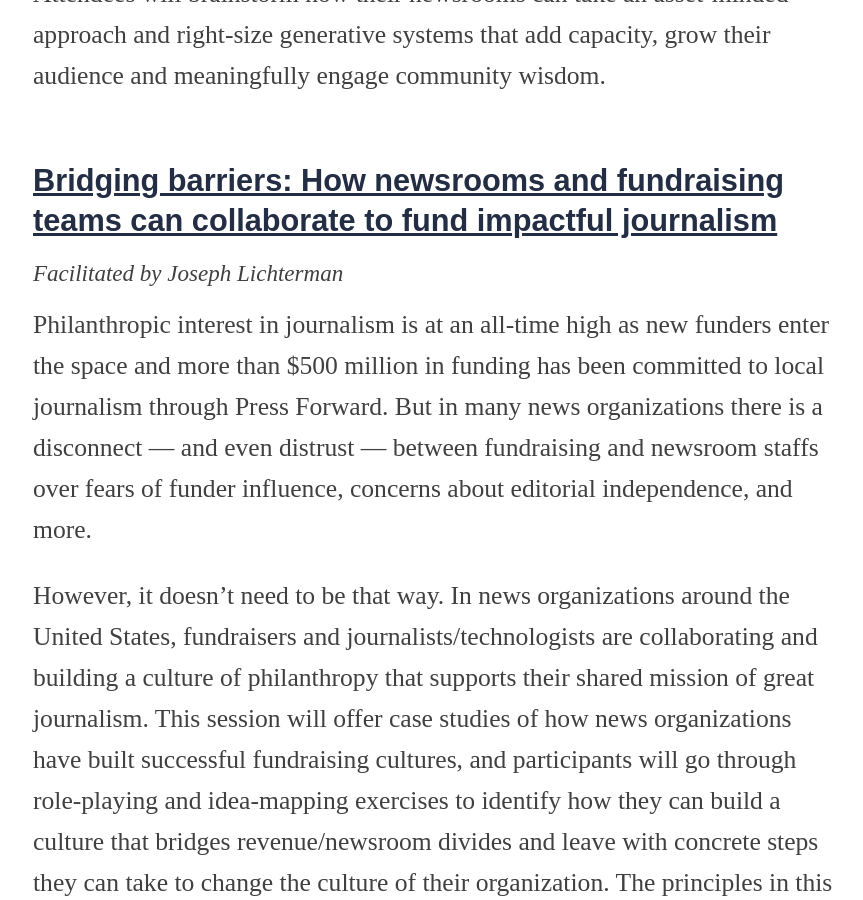
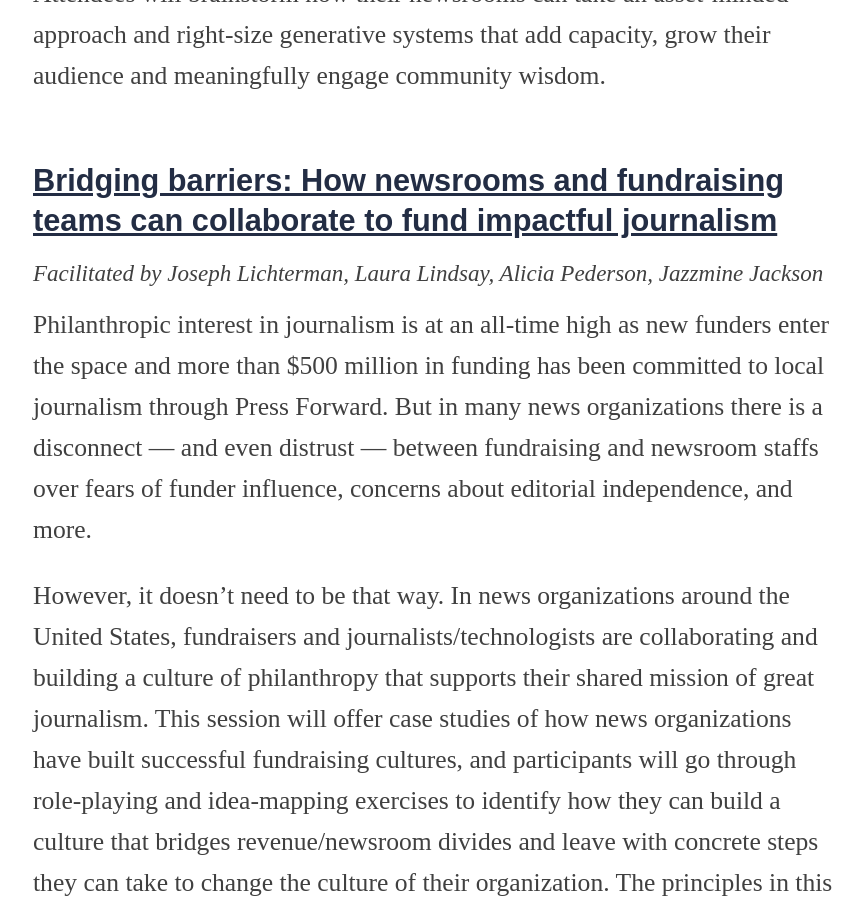
Before and after one commit to OpenNews/srccon-2024, a Jekyll site: the page built from program.md, in a window 1280 px wide and 900 px high, scrolled down 3115 px. Shown: the whole window, without its empty margins (207-1070 px from the left). Built offline with Jekyll 4.4.1, drawn with Linux system fonts in a browser that asks for light colours; nearby versions of some CDN libraries; some web fonts are replaced.

Commit message:
update schedule

```diff
--- a/_data/sessions.yml
+++ b/_data/sessions.yml
@@ -14,7 +14,7 @@
   {
     "id": "bridging-barriers-fundraising",
     "title": "Bridging barriers: How newsrooms and fundraising teams can collaborate to fund impactful journalism",
-    "facilitators": "Joseph Lichterman",
+    "facilitators": "Joseph Lichterman, Laura Lindsay, Alicia Pederson, Jazzmine Jackson",
     "description": "Philanthropic interest in journalism is at an all-time high as new funders enter the space and more than $500 million in funding has been committed to local journalism through Press Forward. But in many news organizations there is a disconnect — and even distrust — between fundraising and newsroom staffs over fears of funder influence, concerns about editorial independence, and more.\n\nHowever, it doesn't need to be that way. In news organizations around the United States, fundraisers and journalists/technologists are collaborating and building a culture of philanthropy that supports their shared mission of great journalism. This session will offer case studies of how news organizations have built successful fundraising cultures, and participants will go through role-playing and idea-mapping exercises to identify how they can build a culture that bridges revenue/newsroom divides and leave with concrete steps they can take to change the culture of their organization. The principles in this session will be relevant to news organizations of all sizes and of all tax statuses."
   },
   {
--- a/schedule/sessions.json
+++ b/schedule/sessions.json
@@ -138,7 +138,7 @@
     "id": "bridging-barriers-fundraising",
     "title": "Bridging barriers: How newsrooms and fundraising teams can collaborate to fund impactful journalism",
     "description": "Philanthropic interest in journalism is at an all-time high as new funders enter the space and more than $500 million in funding has been committed to local journalism through Press Forward. But in many news organizations there is a disconnect — and even distrust — between fundraising and newsroom staffs over fears of funder influence, concerns about editorial independence, and more.\n\nHowever, it doesn't need to be that way. In news organizations around the United States, fundraisers and journalists/technologists are collaborating and building a culture of philanthropy that supports their shared mission of great journalism. This session will offer case studies of how news organizations have built successful fundraising cultures, and participants will go through role-playing and idea-mapping exercises to identify how they can build a culture that bridges revenue/newsroom divides and leave with concrete steps they can take to change the culture of their organization. The principles in this session will be relevant to news organizations of all sizes and of all tax statuses.",
-    "facilitators": "Joseph Lichterman",
+    "facilitators": "Joseph Lichterman, Laura Lindsay, Alicia Pederson, Jazzmine Jackson",
     "time": "11:45am-1pm",
     "day": "Thursday",
     "timeblock": "thursday-am-2",
```
